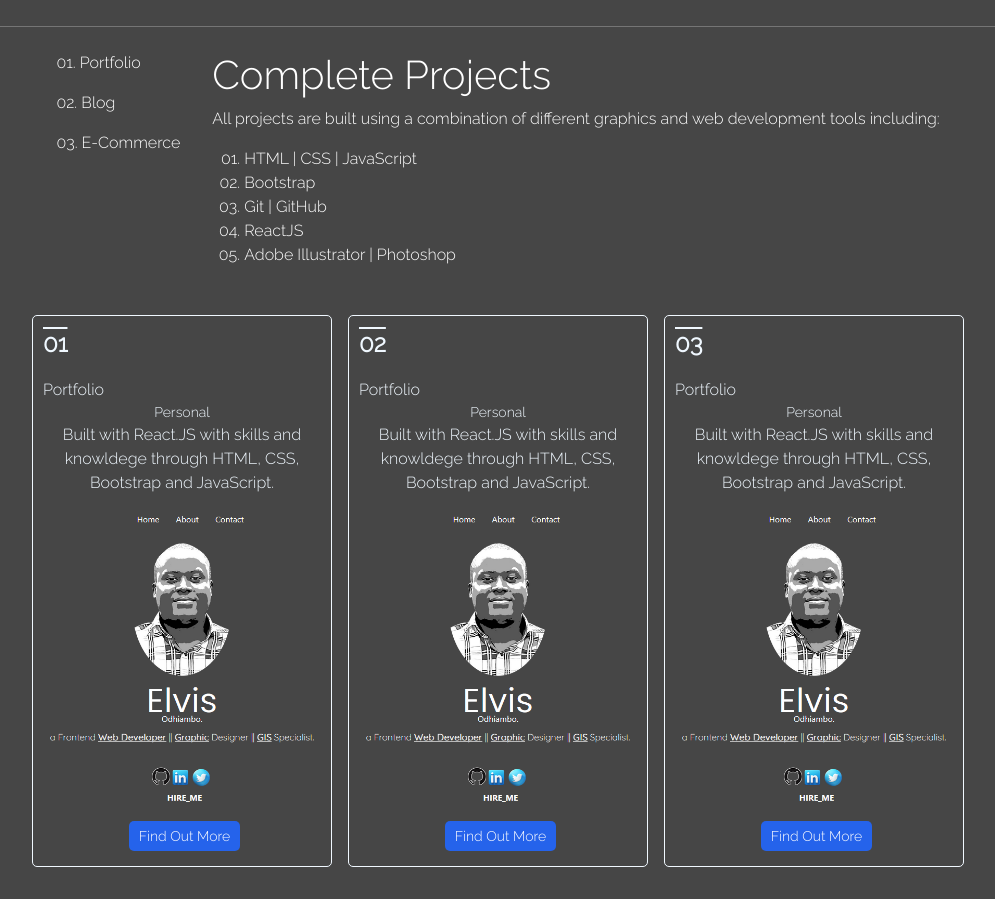
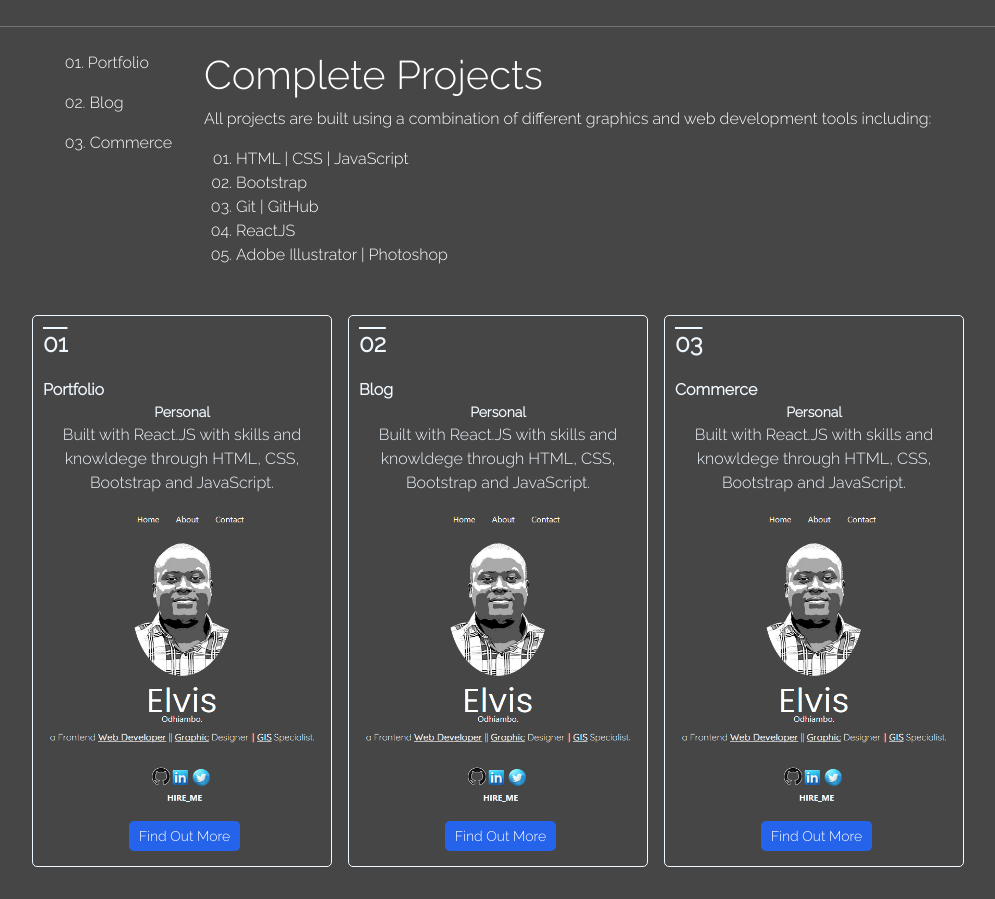
Before and after one commit to Lvoh901/portfolio001, a React (Create React App) app: page /about in a window 1280 px wide. Shown: the part 900-1799 px from the top of the page, without its empty margins (142-1137 px from the left). Built offline with nearby package versions, Linux system fonts and the light colour scheme.

Commit message:
projects-updates

```diff
--- a/src/pages/about.js
+++ b/src/pages/about.js
@@ -103,7 +103,7 @@ const About = () => {
                 <div className="highlights">
                     <p>01. Portfolio</p>
                     <p>02. Blog</p>
-                    <p>03. E-Commerce</p>
+                    <p>03. Commerce</p>
                 </div>
 
                 <div className="content1">
@@ -132,7 +132,7 @@ const About = () => {
                 />
 
                 <Project
-                    title="Portfolio"
+                    title="Blog"
                     number="02"
                     overview="Built with React.JS with skills and knowldege through HTML, CSS, Bootstrap and JavaScript."
                     imageSrc={portfolioImage}
@@ -140,7 +140,7 @@ const About = () => {
                 />
 
                 <Project
-                    title="Portfolio"
+                    title="Commerce"
                     number="03"
                     overview="Built with React.JS with skills and knowldege through HTML, CSS, Bootstrap and JavaScript."
                     imageSrc={portfolioImage}
--- a/src/pages/project.js
+++ b/src/pages/project.js
@@ -8,8 +8,8 @@ function Project(props) {
     return (
         <div className="project01">
             <p className="number">{number}</p>
-            <p className="card-title">{title}</p>
-            <small className="describe">{describe}</small>
+            <p className="card-title fw-bold">{title}</p>
+            <small className="describe fw-bold">{describe}</small>
             <p className="overview">{overview}</p>
             <img src={imageSrc} className="img-bottom" alt={title} />
 
```
